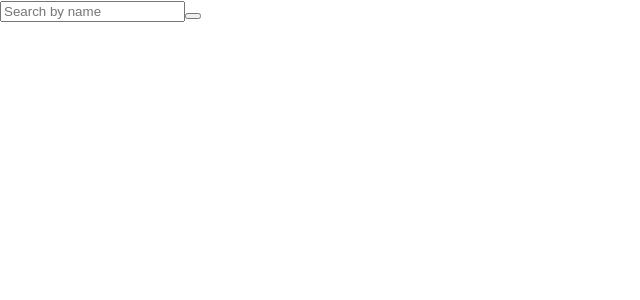
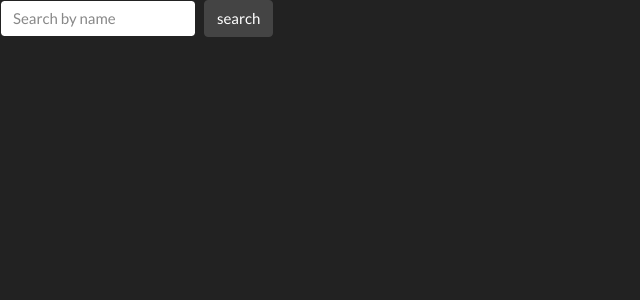
Before and after one commit to DGKSK8LIFE/street-show, a React (Create React App) app in the folder app/: page / in a window 1280 px wide. Shown: the top 300 px of the page, without its empty margins (0-640 px from the left). Built offline with nearby package versions, Linux system fonts and the light colour scheme.

Commit message:
stylized input

```diff
--- a/app/src/App.css
+++ b/app/src/App.css
@@ -1 +1,3 @@
-.App {}
+.btn .btn-primary {
+  color: purple;
+}
--- a/app/src/App.js
+++ b/app/src/App.js
@@ -1,13 +1,14 @@
 import React from 'react';
 import './App.css';
+import './bootstrap.css'
 
 function App() {
   return (
     <div className="App">
       <header className="App-header">
-        <form>
-          <input class="search" type="text" placeholder="Search by name"></input>
-          <button type="submit"><i class="submit-search"></i></button>
+        <form class="form-inline my-2 my-lg-0">
+          <input class="form-control mr-sm-2" type="text" placeholder="Search by name"></input>
+          <input class="btn btn-secondary" type="submit" value="search"></input>
         </form>
       </header>
     </div>
```
